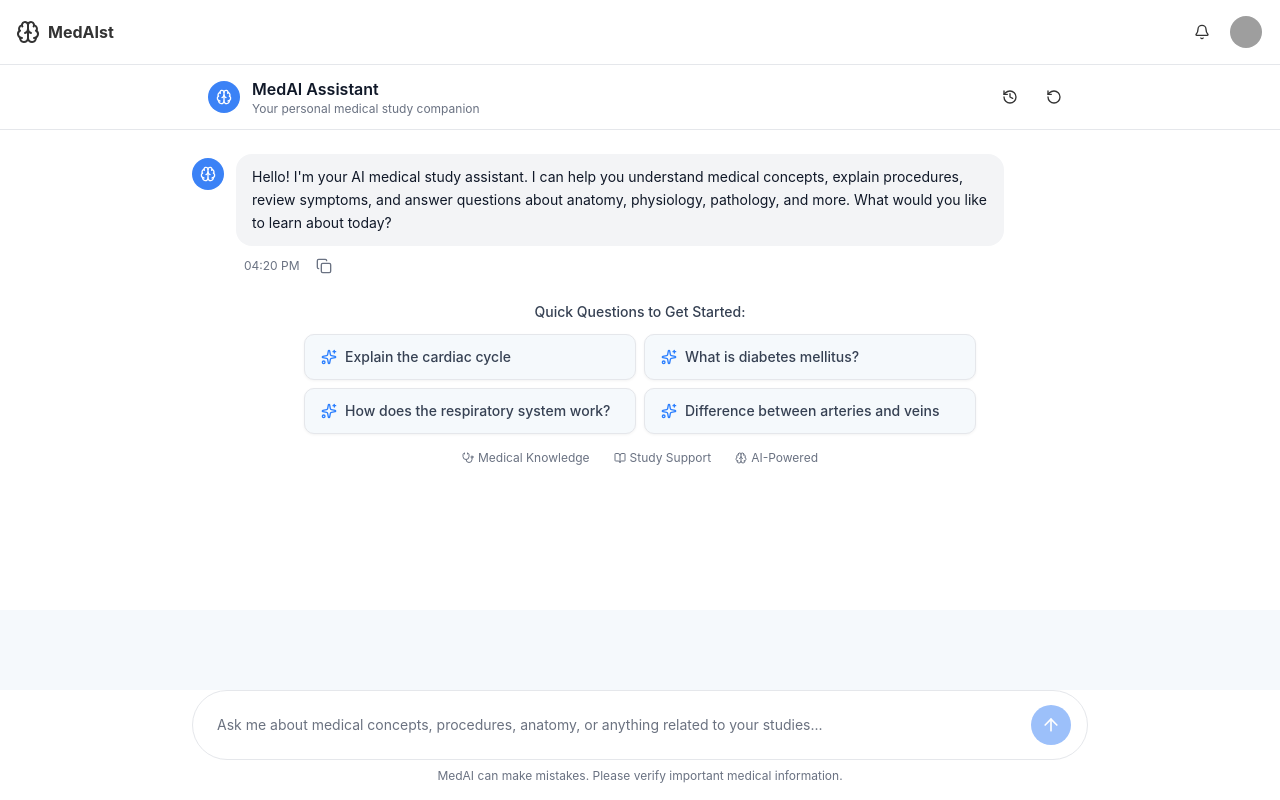
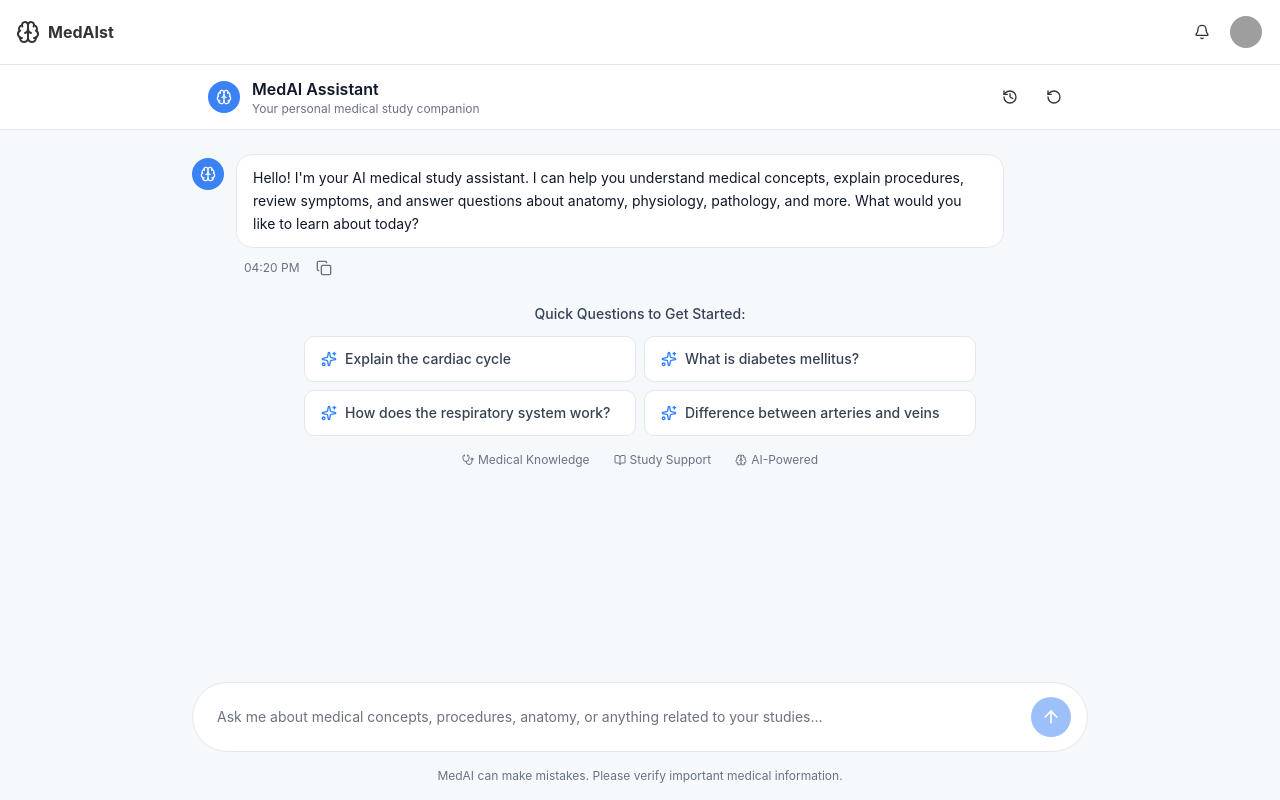
Before and after one commit to MedAIst-Studio/MedAIst-Frontend, a Next.js app: page /chat in a window 1280 px wide. Built offline with nearby package versions, Linux system fonts and the light colour scheme; grey boxes are pictures that could not be loaded.

Commit message:
Update chat page styling

```diff
--- a/src/app/(app)/chat/page.tsx
+++ b/src/app/(app)/chat/page.tsx
@@ -266,7 +266,7 @@ export default function ChatPage() {
   ];
 
   return (
-    <div className="flex flex-col h-full bg-white">
+    <div className="flex flex-col h-full">
       {/* Header */}
       <div className="border-b bg-white/95 backdrop-blur-sm flex-shrink-0 z-10">
         <div className="max-w-4xl mx-auto px-4 py-3">
@@ -365,7 +365,7 @@ export default function ChatPage() {
                   className={`rounded-2xl px-4 py-3 ${
                     message.role === "user"
                       ? "bg-blue-600 text-white ml-12"
-                      : "bg-gray-100 text-gray-900"
+                      : "bg-white border text-gray-900"
                   }`}
                 >
                   <div className="whitespace-pre-wrap text-sm leading-relaxed">
@@ -429,7 +429,7 @@ export default function ChatPage() {
                     <Button
                       key={index}
                       variant="outline"
-                      className="text-left justify-start h-auto py-3 px-4 text-sm text-gray-700 hover:bg-blue-50 hover:border-blue-200"
+                      className="text-left bg-white shadow-none justify-start h-auto py-3 px-4 text-sm text-gray-700 hover:bg-blue-50 hover:border-blue-200"
                       onClick={() => setInputMessage(question)}
                     >
                       <div className="flex items-center gap-2">
@@ -465,9 +465,9 @@ export default function ChatPage() {
       </div>
 
       {/* Input Area */}
-      <div className="bg-white flex-shrink-0 px-4 fixed bottom-0 left-0 right-0">
+      <div className="flex-shrink-0 bg-background px-4 fixed bottom-0 left-0 right-0">
         <div className="max-w-4xl mx-auto pb-4">
-          <div className="relative flex items-center border rounded-full pr-4">
+          <div className="relative flex items-center border rounded-full pr-4 bg-white">
             <Textarea
               ref={textareaRef}
               value={inputMessage}
@@ -486,7 +486,7 @@ export default function ChatPage() {
               <ArrowUp className="!w-5 !h-5" />
             </Button>
           </div>
-          <div className="text-xs text-gray-500 mt-2 text-center">
+          <div className="text-xs text-gray-500 mt-4 text-center">
             MedAI can make mistakes. Please verify important medical information.
           </div>
         </div>
```
